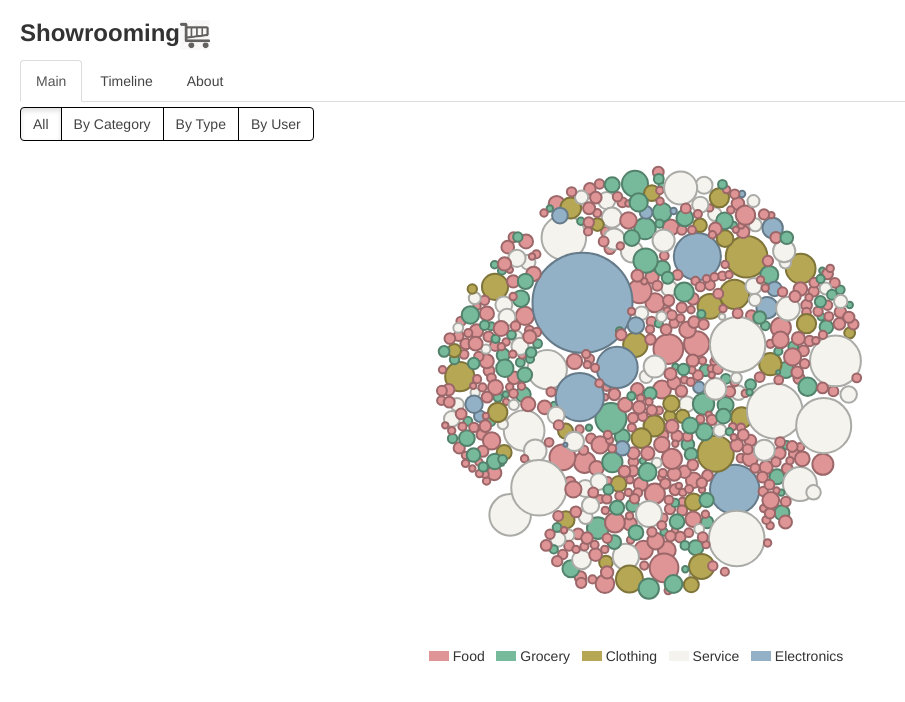
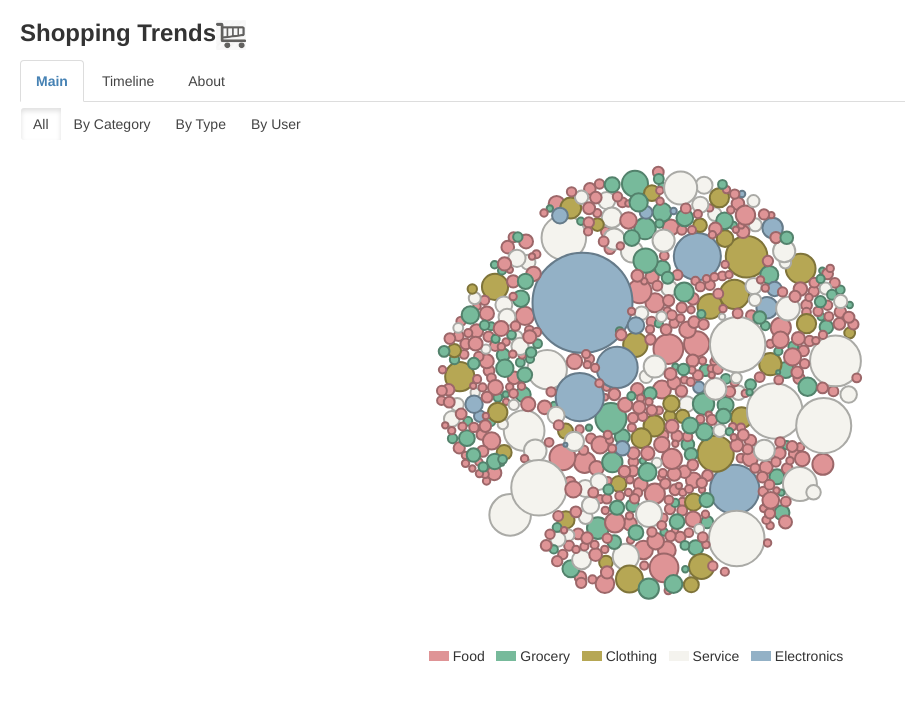
Before and after one commit to ShruthiSudhanva/showrooming, a plain HTML site: page index.html in a window 1280 px wide. Shown: the whole page, without its empty margins (0-905 px from the left). Drawn offline with nearby package versions, Linux system fonts and the light colour scheme; animation ran at ten frames a second.

Commit message:
Almost Final

```diff
--- a/css/style.css
+++ b/css/style.css
@@ -62,6 +62,8 @@ footer {
 }
 
 .about{
+  margin-right:100px;
+  margin-left:100px;
   margin-top: 150px;
   text-align: center;
 }
--- a/index.html
+++ b/index.html
@@ -7,7 +7,7 @@
   <meta charset="utf-8">
   <meta http-equiv="X-UA-Compatible" content="IE=edge,chrome=1">
 
-  <title>Showrooming</title>
+  <title>Shopping Trends</title>
   <meta name="description" content="">
   <meta name="author" content="">
 
@@ -37,11 +37,11 @@
 
   <div id="container" class="container-fluid">
       <div id="header">
-        <h3><b>Showrooming</b><img src="img/cart.jpg" height="30" width="30"></h3>
+        <h3><b>Shopping Trends</b><img src="img/cart.jpg" height="30" width="30"></h3>
       </div>
     <!-- Nav tabs -->
     <ul class="nav nav-tabs">
-      <li class="active"><a href="#bubble" data-toggle="tab">Main</a></li>
+      <li class="active"><a href="#bubble" data-toggle="tab" style="color:steelblue;"><b>Main</b></a></li>
       <li><a href="time.html">Timeline</a></li>
       <li><a href="about.html">About</a></li>
     </ul>
@@ -51,10 +51,10 @@
       <div class="tab-pane active" id="bubble">
             <div id="main" role="main">
             <div id="view_selection" class="btn-group" >
-              <a href="#" id="all" class="btn active" style="border-color:black;">All</a>
-              <a href="#" id="category" class="btn" style="border-color:black;">By Category</a>
-              <a href="#" id="type" class="btn" style="border-color:black;">By Type</a>
-              <a href="#" id="user" class="btn" style="border-color:black;">By User</a>
+              <a href="#" id="all" class="btn active" >All</a>
+              <a href="#" id="category" class="btn" >By Category</a>
+              <a href="#" id="type" class="btn" >By Type</a>
+              <a href="#" id="user" class="btn" >By User</a>
             </div>
             <div id="chart-area" class="chartarea">
               <div id="vis">
```
Also changed, not shown: about.html (+7 -5 lines), time.html (+4 -4 lines).
